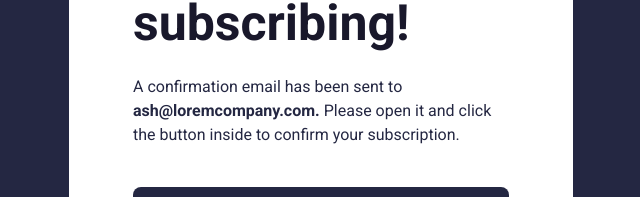
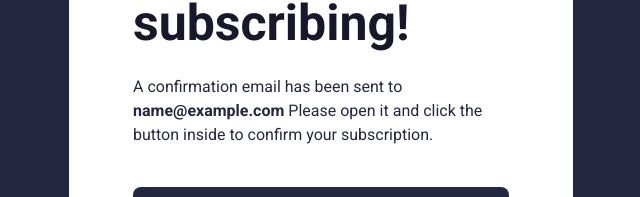
Before and after one commit to YashinN/FM-newsletter-sign-up, a React (Create React App) app: page / in a window 1280 px wide. Both pictures are taken after typing "name@example.com" into the empty fields and a click on the button "Subscribe to monthly newsletter". Shown: the part 355-552 px from the top of the page, without its empty margins (319-959 px from the left). Built offline with nearby package versions, Linux system fonts and the light colour scheme.

Commit message:
email of user is now passed to the Subscribed.js component via props

```diff
--- a/src/components/Subscribed.js
+++ b/src/components/Subscribed.js
@@ -1,7 +1,7 @@
 import styles from "./Subscribed.module.css";
 import IconList from "./IconList";
 
-const Subscribed = () => {
+const Subscribed = ({ email }) => {
   return (
     <section className={`${styles.subscribed_container}`}>
       <div className={`${styles.content_wrapper}`}>
@@ -10,9 +10,8 @@ const Subscribed = () => {
         </span>
         <h1 className={`${styles.title}`}>Thanks for subscribing!</h1>
         <p>
-          A confirmation email has been sent to{" "}
-          <strong>ash@loremcompany.com.</strong> Please open it and click the
-          button inside to confirm your subscription.
+          A confirmation email has been sent to <strong>{email}</strong> Please
+          open it and click the button inside to confirm your subscription.
         </p>
         <button className={`${styles.dismiss_btn}`}>Dismiss message</button>
       </div>
```
